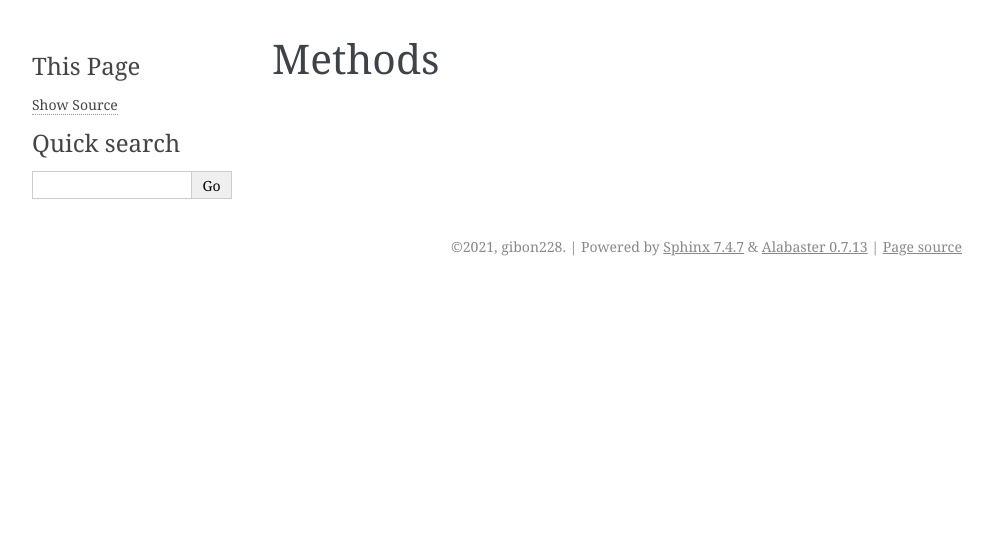
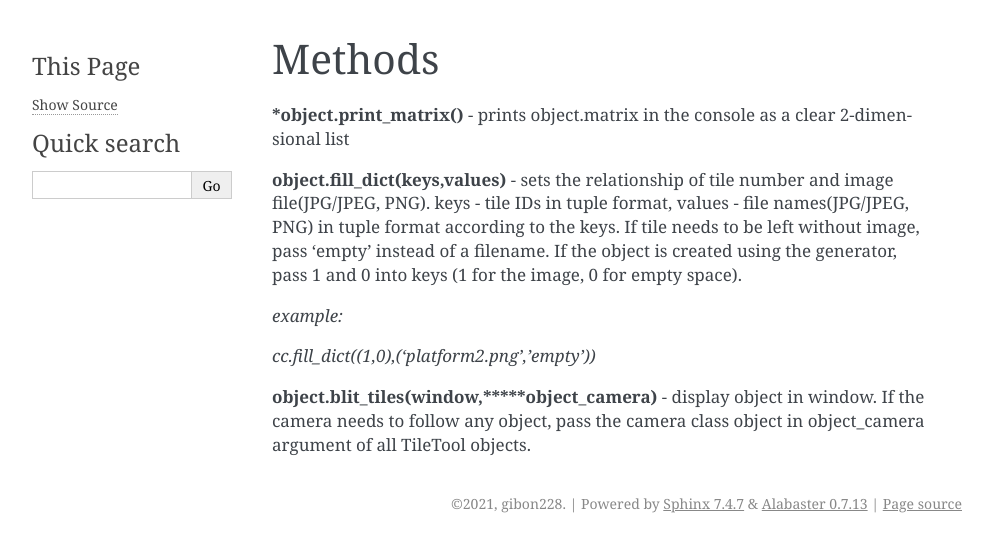
Before and after one commit to gibon228/tiletool, a Sphinx documentation site: the page built from docs/source/methods.rst, in a window 1280 px wide. Shown: the top 552 px of the page, without its empty margins (148-1141 px from the left). Built offline with Sphinx 7.4.7, drawn with Linux system fonts in a browser that asks for light colours.

Commit message:
Update methods.rst

```diff
--- a/docs/source/methods.rst
+++ b/docs/source/methods.rst
@@ -1,3 +1,15 @@
 
 Methods
 ==========
+***object.print_matrix()** - prints object.matrix in the console as a clear 2-dimensional list
+
+**object.fill_dict(keys,values)** - sets the relationship of tile number and image file(JPG/JPEG, PNG). keys - tile IDs in tuple format, values - file names(JPG/JPEG, PNG) in
+tuple format according to the keys. If tile needs to be left without image, pass 'empty' instead of a filename. If the object is created using the generator, pass 1 and 0 into
+keys (1 for the image, 0 for empty space).
+
+*example:*
+
+*cc.fill_dict((1,0),('platform2.png','empty'))*
+
+**object.blit_tiles(window,*****object_camera)** - display object in window. If the camera needs to follow any object, pass the camera class object in object_camera argument of all
+TileTool objects.
```
